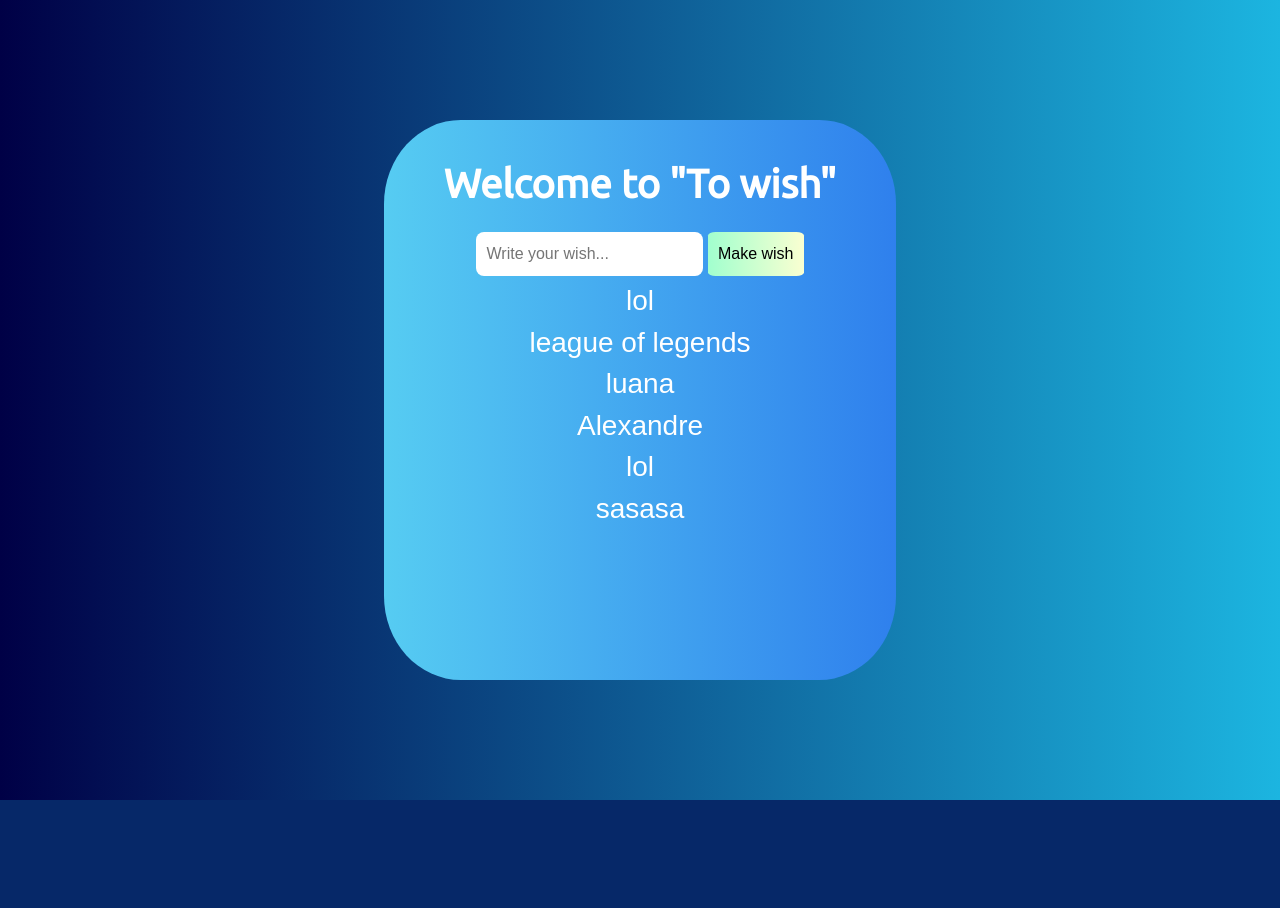
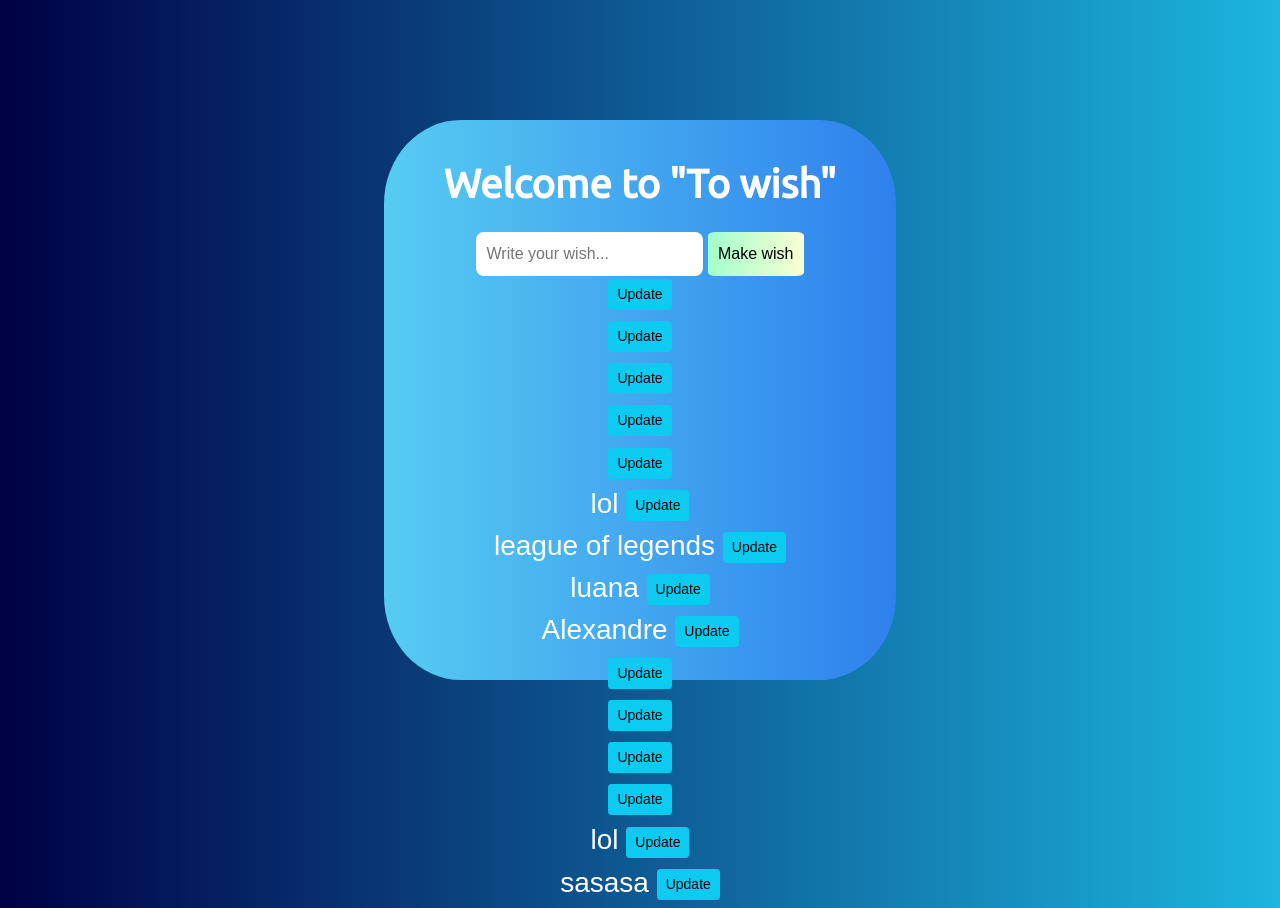
Before and after one commit to upALX/To-Wish, a Flask app: page / in a window 1280 px wide. Before the commit the page ends 800 px from the top, so only its background shows below. Run offline with Flask 2, Linux system fonts and the light colour scheme; data comes from the database, SQL or seed files in the repository; both versions use the stored data as it was after the commit.

Commit message:
Resolve the rendering bug and create the HTTP 304 bug to resolve

```diff
--- a/app.py
+++ b/app.py
@@ -18,6 +18,21 @@
     def __repr__(self):
         return '<Name %r>' % self.id
 
+#UPDATE wishes
+@app.route('/update/<int:id>', methods=['GET', 'POST'])
+def update(id):
+    wish_update = Wishes.query.get_or_404(id)
+    if request.method == "POST":
+        wish_update.name = request.form['name_update']
+        try:
+            db.session.commit()
+            return redirect('/')
+        except:
+            return 'Ops, has a problem on update...'
+    else:
+        return render_template('update.html', wish_update=wish_update)
+
+
 @app.route('/', methods=['POST', 'GET'])
 def index():
     titleIndex = 'To Wish'
@@ -34,18 +49,3 @@
     else:
         wishes = Wishes.query.order_by(Wishes.date_create)
         return render_template("index.html", title=titleIndex, wishes=wishes)
-
-#UPDATE wishes
-@app.route('/update/<int:id>', methods=['POST', 'GET'])
-def update(id):
-    titleUpdate = 'Update wish'
-    wish_update = Wishes.query.get_or_404(id)
-    if request.method == 'POST':
-        wish_update.item = request.form['wish-maked']
-        try:
-            db.session.commit()
-            return redirect('/')
-        except:
-            return "Oh, this it is a problem with update,sorry... "
-        else: #bug - no render template
-            return render_template("index.html", wish_update=wish_update)
--- a/templates/index.html
+++ b/templates/index.html
@@ -8,9 +8,12 @@
                 <input type="text" placeholder="Write your wish..." name="wish-maked" class="inp-make-wish"/>
                 <input type="submit" value="Make wish" id="id-button-submit" class="sub-button"/>
             </form>
-            <div class="for-wishes-index"></div>
+            <div class="for-wishes-index">
                 {% for wish in wishes %}
-                <h3>{{wish.item}}</h3>
+                <h3>{{wish.item}}
+                    <a href="update/{{wish.id}}" class="btn btn-info btn-sm">Update
+                    </a>
+                </h3>
                 {%endfor%}
             </div>
         </div>
```
Also changed, not shown: templates/update.html (+4 -11 lines), wishes.db.
